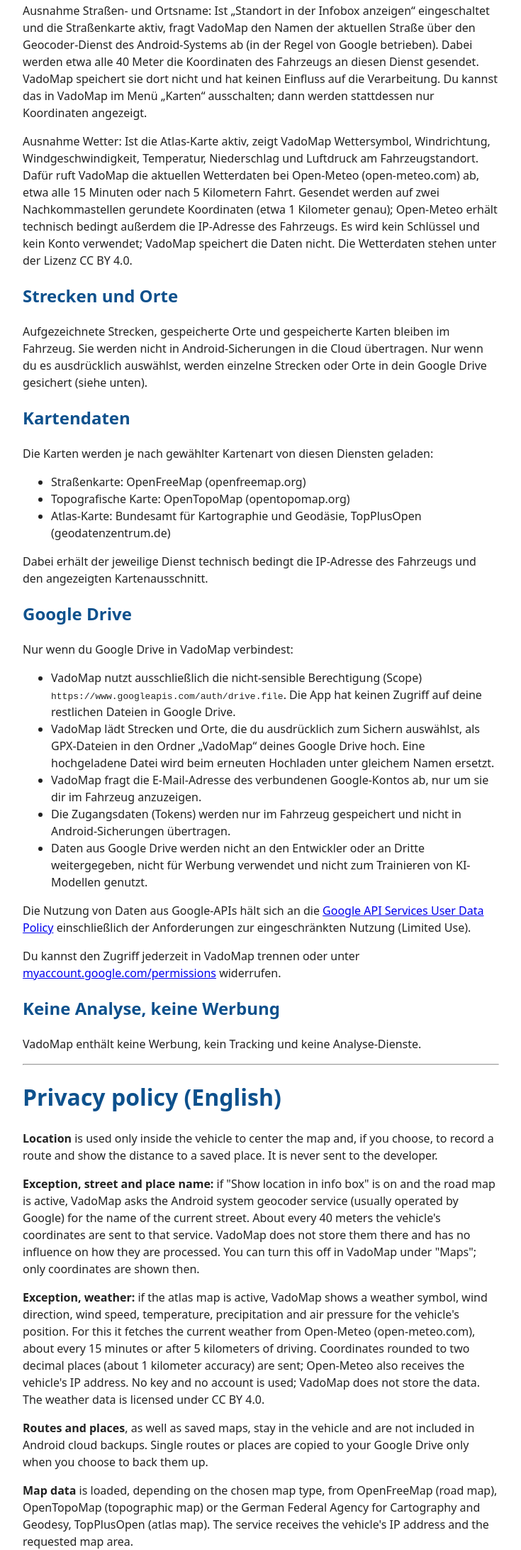
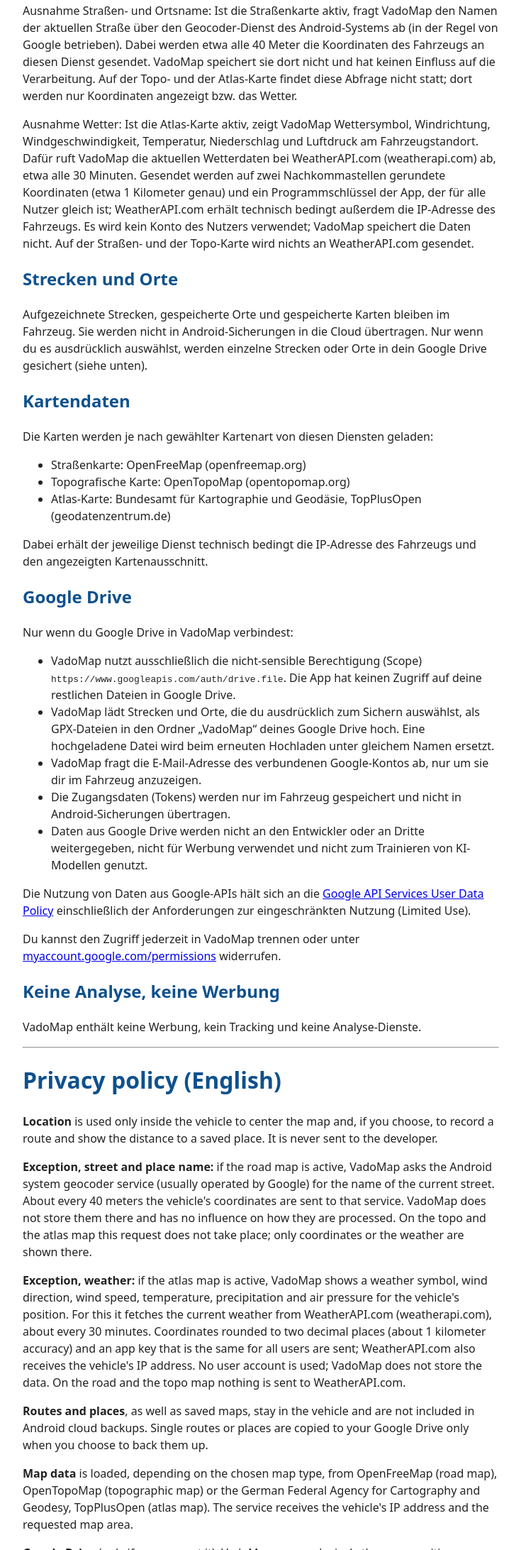
Before and after one commit to do1nsb/do1nsb.github.io, a plain HTML site: page privacy.html in a window 1280 px wide. Shown: the part 410-2594 px from the top of the page at 71% size, without its empty margins (272-1007 px from the left). Drawn offline with Linux system fonts and the light colour scheme.

Commit message:
Add files via upload

```diff
--- a/privacy.html
+++ b/privacy.html
@@ -20,18 +20,19 @@
 <p>VadoMap verwendet den Standort des Fahrzeugs, um die Karte zu zentrieren, auf Wunsch eine
 Strecke aufzuzeichnen und die Entfernung zu einem gespeicherten Ort zu zeigen. Der Standort
 wird nur im Fahrzeug verarbeitet und gespeichert. Er wird nicht an den Entwickler übermittelt.</p>
-<p>Ausnahme Straßen- und Ortsname: Ist „Standort in der Infobox anzeigen“ eingeschaltet und die
+<p>Ausnahme Straßen- und Ortsname: Ist die
 Straßenkarte aktiv, fragt VadoMap den Namen der aktuellen Straße über den Geocoder-Dienst des
 Android-Systems ab (in der Regel von Google betrieben). Dabei werden etwa alle 40 Meter die
 Koordinaten des Fahrzeugs an diesen Dienst gesendet. VadoMap speichert sie dort nicht und hat
-keinen Einfluss auf die Verarbeitung. Du kannst das in VadoMap im Menü „Karten“ ausschalten;
-dann werden stattdessen nur Koordinaten angezeigt.</p>
+keinen Einfluss auf die Verarbeitung. Auf der Topo- und der Atlas-Karte findet diese Abfrage nicht
+statt; dort werden nur Koordinaten angezeigt bzw. das Wetter.</p>
 <p>Ausnahme Wetter: Ist die Atlas-Karte aktiv, zeigt VadoMap Wettersymbol, Windrichtung,
 Windgeschwindigkeit, Temperatur, Niederschlag und Luftdruck am Fahrzeugstandort. Dafür ruft VadoMap die aktuellen Wetterdaten
-bei Open-Meteo (open-meteo.com) ab, etwa alle 15 Minuten oder nach 5 Kilometern Fahrt. Gesendet
-werden auf zwei Nachkommastellen gerundete Koordinaten (etwa 1 Kilometer genau); Open-Meteo erhält
-technisch bedingt außerdem die IP-Adresse des Fahrzeugs. Es wird kein Schlüssel und kein Konto
-verwendet; VadoMap speichert die Daten nicht. Die Wetterdaten stehen unter der Lizenz CC BY 4.0.</p>
+bei WeatherAPI.com (weatherapi.com) ab, etwa alle 30 Minuten. Gesendet werden auf zwei
+Nachkommastellen gerundete Koordinaten (etwa 1 Kilometer genau) und ein Programmschlüssel der App,
+der für alle Nutzer gleich ist; WeatherAPI.com erhält technisch bedingt außerdem die IP-Adresse des
+Fahrzeugs. Es wird kein Konto des Nutzers verwendet; VadoMap speichert die Daten nicht.
+Auf der Straßen- und der Topo-Karte wird nichts an WeatherAPI.com gesendet.</p>
 
 <h2>Strecken und Orte</h2>
 <p>Aufgezeichnete Strecken, gespeicherte Orte und gespeicherte Karten bleiben im Fahrzeug.
@@ -78,17 +79,18 @@ einschließlich der Anforderungen zur eingeschränkten Nutzung (Limited Use).</p
 <p><strong>Location</strong> is used only inside the vehicle to center the map and, if you
 choose, to record a route and show the distance to a saved place. It is never sent to the
 developer.</p>
-<p><strong>Exception, street and place name:</strong> if "Show location in info box" is on and
-the road map is active, VadoMap asks the Android system geocoder service (usually operated by
+<p><strong>Exception, street and place name:</strong> if the road map is active, VadoMap asks the Android system geocoder service (usually operated by
 Google) for the name of the current street. About every 40 meters the vehicle's coordinates are
 sent to that service. VadoMap does not store them there and has no influence on how they are
-processed. You can turn this off in VadoMap under "Maps"; only coordinates are shown then.</p>
+processed. On the topo and the atlas map this request does not take place; only coordinates or
+the weather are shown there.</p>
 <p><strong>Exception, weather:</strong> if the atlas map is active, VadoMap shows a weather symbol,
 wind direction, wind speed, temperature, precipitation and air pressure for the vehicle's position. For this it fetches the
-current weather from Open-Meteo (open-meteo.com), about every 15 minutes or after 5 kilometers of
-driving. Coordinates rounded to two decimal places (about 1 kilometer accuracy) are sent; Open-Meteo
-also receives the vehicle's IP address. No key and no account is used; VadoMap does not store the
-data. The weather data is licensed under CC BY 4.0.</p>
+current weather from WeatherAPI.com (weatherapi.com), about every 30 minutes. Coordinates rounded
+to two decimal places (about 1 kilometer accuracy) and an app key that is the same for all users are
+sent; WeatherAPI.com also receives the vehicle's IP address. No user account is used; VadoMap does
+not store the data.
+On the road and the topo map nothing is sent to WeatherAPI.com.</p>
 <p><strong>Routes and places</strong>, as well as saved maps, stay in the vehicle and are not
 included in Android cloud backups. Single routes or places are copied to your Google Drive only
 when you choose to back them up.</p>
```
